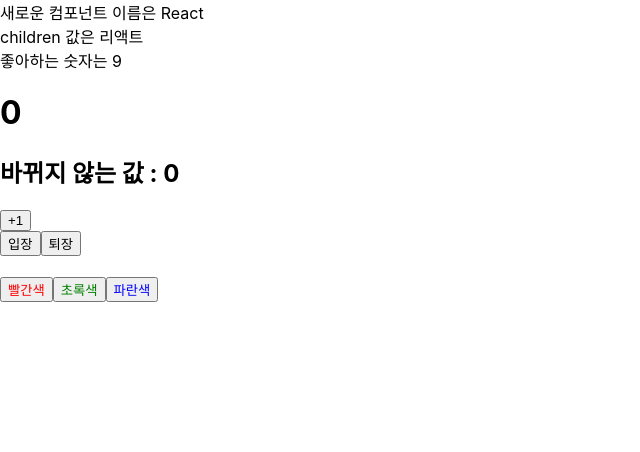
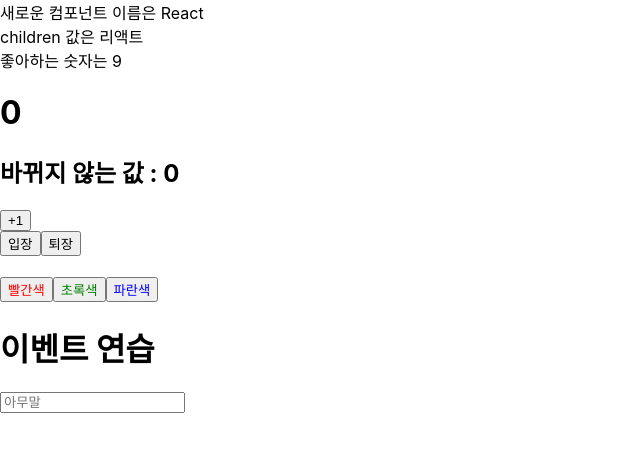
Before and after one commit to jjijju/react-study, a React (Create React App) app: page / in a window 1280 px wide. Shown: the top 452 px of the page, without its empty margins (0-640 px from the left). Built offline with nearby package versions, Linux system fonts and the light colour scheme.

Commit message:
onChange 이벤트 핸들링

```diff
--- a/src/App.js
+++ b/src/App.js
@@ -2,6 +2,7 @@
 import MyComponent from './MyComponent';
 import Counter from './Counter';
 import Say from './Say';
+import EventPractice from './EventPractice';
 
 const App = () => {
 	return (
@@ -11,6 +12,7 @@
 			</MyComponent>
 			<Counter />
 			<Say />
+			<EventPractice />
 		</div>
 	);
 };
--- /dev/null
+++ b/src/EventPractice.js
@@ -0,0 +1,21 @@
+import React, { Component } from 'react';
+
+class EventPractice extends Component {
+	render() {
+		return (
+			<div>
+				<h1>이벤트 연습</h1>
+				<input
+					type="text"
+					name="message"
+					placeholder="아무말"
+					onChange={(e) => {
+						console.log(e.target.value);
+					}}
+				/>
+			</div>
+		);
+	}
+}
+
+export default EventPractice;
```
